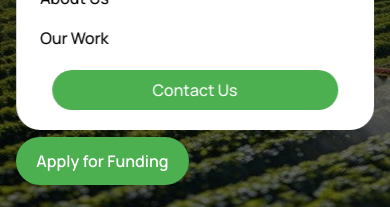
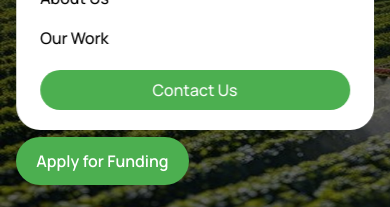
Before and after one commit to Olorunwa-web/AgriNex-app, a React (Vite) app: page / in a window 390 px wide. Both pictures are taken after a click on the picture 337 px from the left and 48 px from the top of the page. Shown: the part 143-350 px from the top of the page. Built offline with nearby package versions, Linux system fonts and the light colour scheme.

Commit message:
first commit

```diff
--- a/src/components/Nav.jsx
+++ b/src/components/Nav.jsx
@@ -101,7 +101,7 @@ const Nav = () => {
                                    )
                                 })}
                             </div>
-                             <div className = ' mt-5 mb-1  px-3 '>
+                             <div className = ' mt-5 mb-1'>
                                  <Link to = '/contactus'><button className = 'font-medium text-base text-[#FFFFFF] bg-[#4CAF50] rounded-full py-2  w-full'>Contact Us</button></Link>
                              </div>
                        </div>
```
